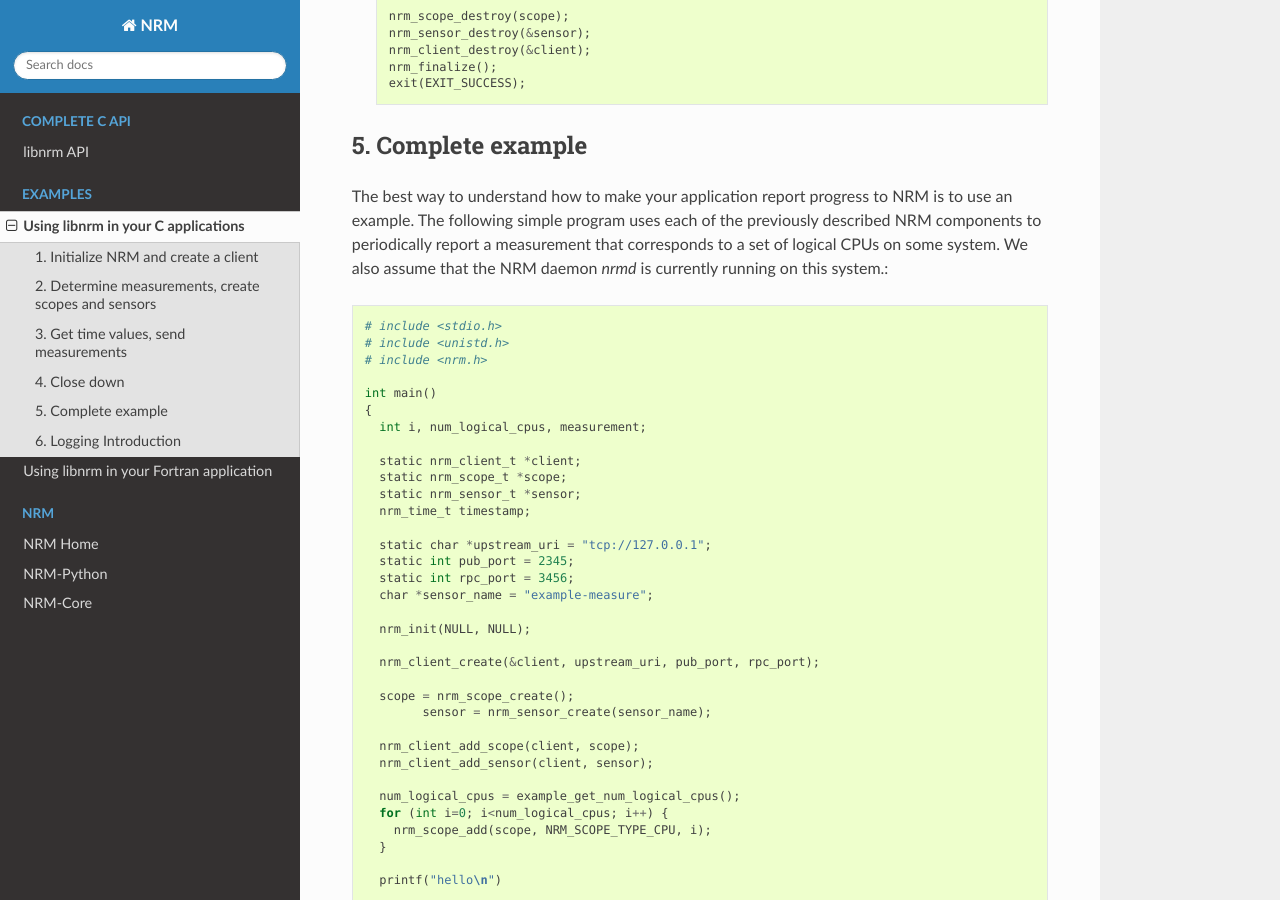
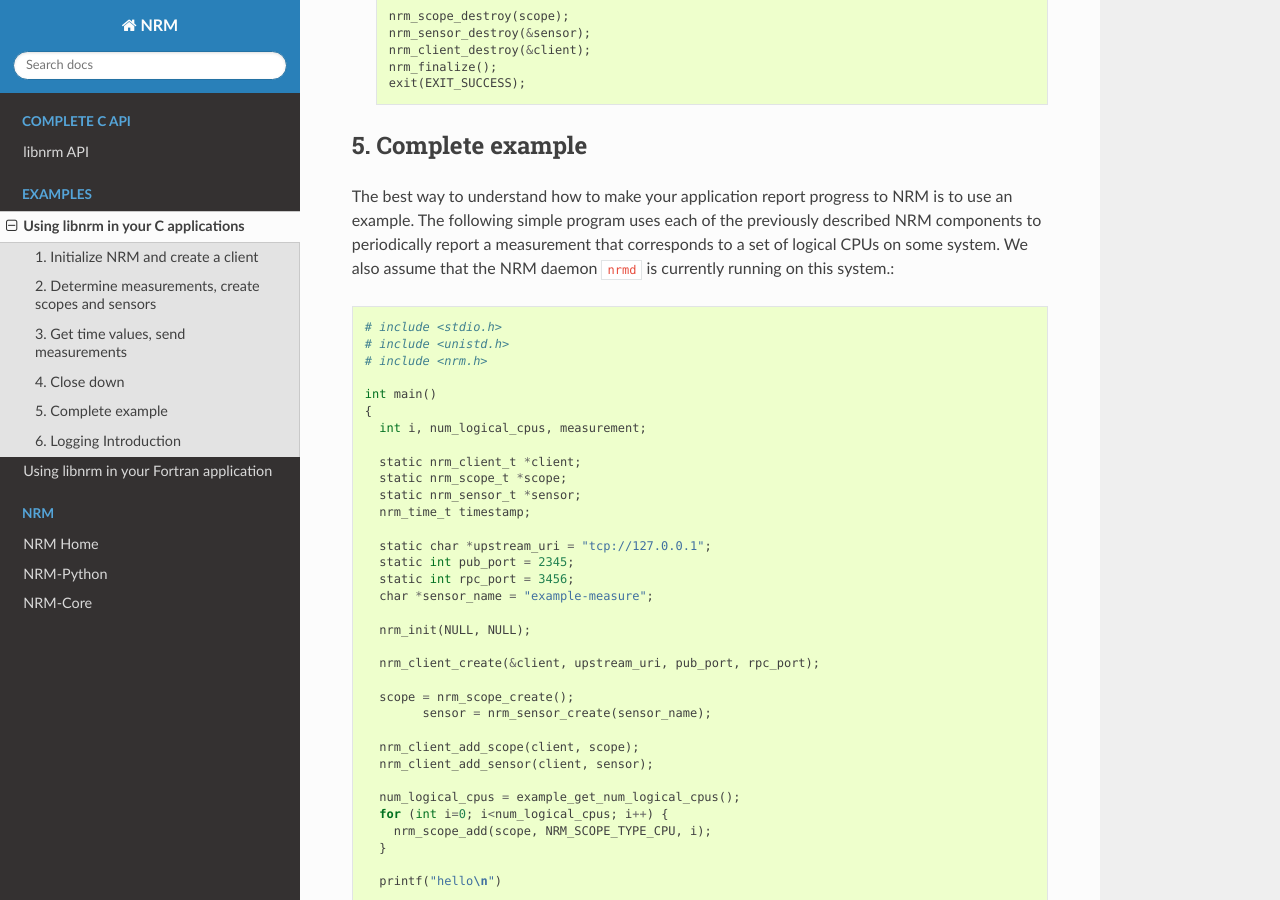
Before and after one commit to anlsys/libnrm, a Sphinx documentation site: the page built from doc/pages/simple_c_example.rst, in a window 1280 px wide and 900 px high, scrolled down 1862 px. Built offline with Sphinx 7.4.7 and the Read the Docs theme 2.0.0, drawn with Linux system fonts in a browser that asks for light colours.

```diff
--- a/doc/pages/simple_c_example.rst
+++ b/doc/pages/simple_c_example.rst
@@ -92,7 +92,7 @@ Other scope types include ``NRM_SCOPE_TYPE_NUMA`` and ``NRM_SCOPE_TYPE_GPU``.
 The best way to understand how to make your application report progress to NRM is to use an example.
 The following simple program uses each of the previously described NRM components
 to periodically report a measurement that corresponds to a set of logical CPUs on some system. We also
-assume that the NRM daemon `nrmd` is currently running on this system.::
+assume that the NRM daemon ``nrmd`` is currently running on this system.::
 
    # include <stdio.h>
    # include <unistd.h>
@@ -149,7 +149,7 @@ assume that the NRM daemon `nrmd` is currently running on this system.::
 6. Logging Introduction
 -----------------------
 
-Initialize the NRM logging interface after `nrm_init()`::
+Initialize the NRM logging interface after ``nrm_init()``::
 
   ...
   nrm_init(NULL, NULL);
```
